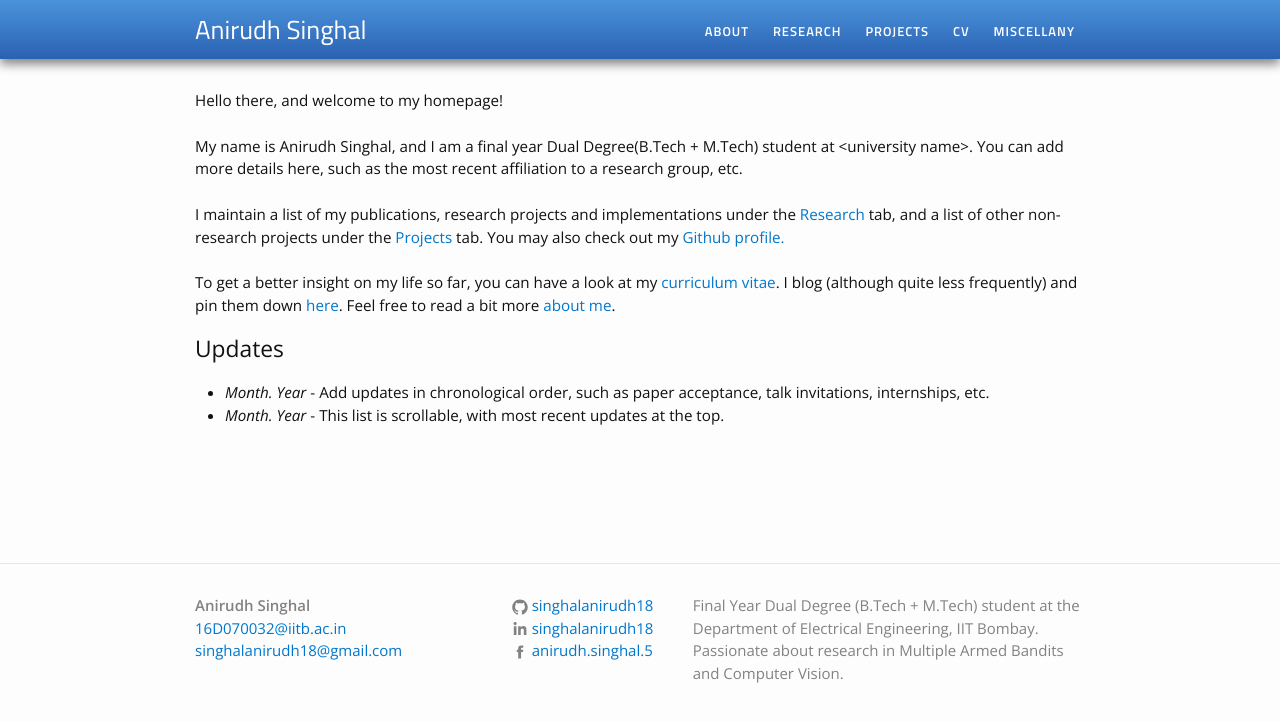
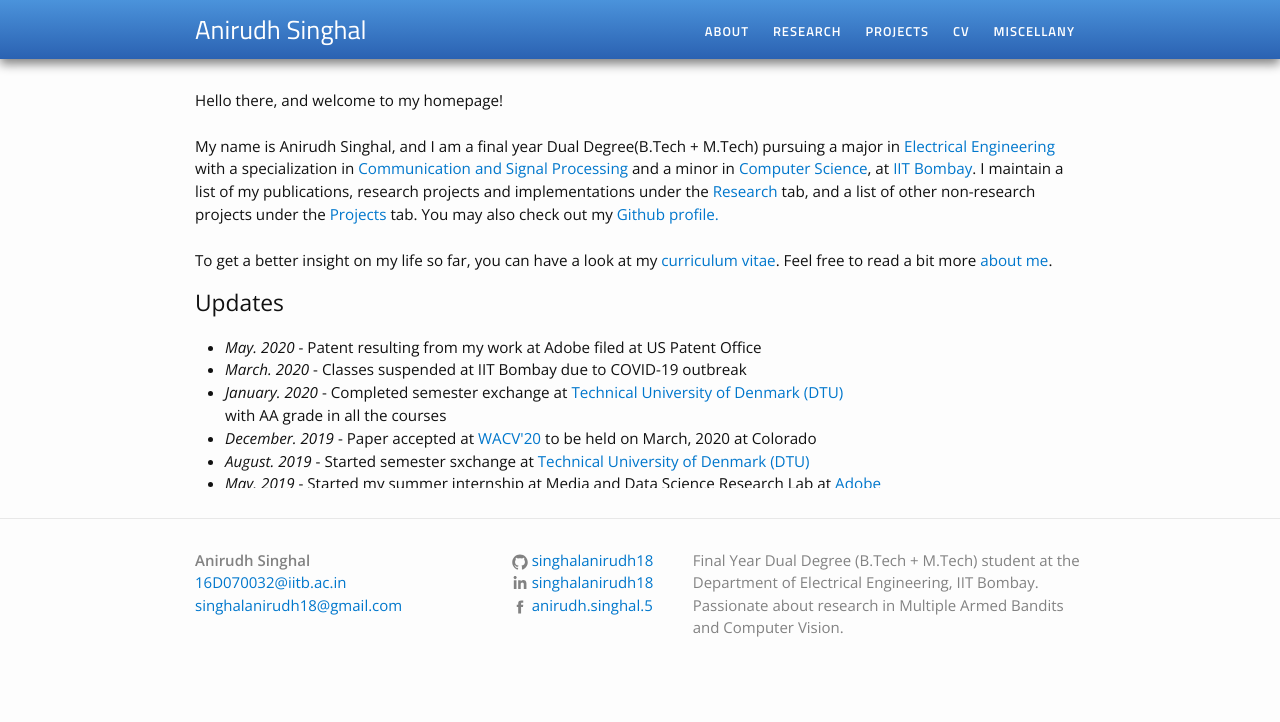
Before and after one commit to singhalanirudh18/singhalanirudh18.github.io, a Jekyll site: the page built from index.html, in a window 1280 px wide. Shown: the top 722 px of the page. Built offline with Jekyll 4.4.1, drawn with Linux system fonts in a browser that asks for light colours.

Commit message:
Intro updated, updates added

```diff
--- a/index.html
+++ b/index.html
@@ -4,19 +4,27 @@ layout: default
 
 <div class="home">
 
-<p>Hello there, and welcome to my homepage!<br><br>My name is Anirudh Singhal, and I am a final year Dual Degree(B.Tech + M.Tech) student at &lt;university name&gt;. You can add more details here, such as the most recent affiliation to a research group, etc.<br><br>
+<p>Hello there, and welcome to my homepage!<br><br>My name is Anirudh Singhal, and I am a final year Dual Degree(B.Tech + M.Tech) pursuing a major in <a href="https://www.ee.iitb.ac.in/web/">Electrical Engineering</a> with a specialization in <a href="https://www.ee.iitb.ac.in/~comgroup/">Communication and Signal Processing</a> and a minor in <a href="https://www.cse.iitb.ac.in/">Computer Science</a>, at <a href="http://www.iitb.ac.in/">IIT Bombay</a>.
 
-I maintain a list of my publications, research projects and implementations under the <a href="/research/">Research</a> tab, and a list of other non-research projects under the <a href="/projects">Projects</a> tab. You may also check out my <a href="">Github profile.</a><br><br>
+I maintain a list of my publications, research projects and implementations under the <a href="/research/">Research</a> tab, and a list of other non-research projects under the <a href="/projects">Projects</a> tab. You may also check out my <a href="https://github.com/singhalanirudh18">Github profile.</a><br><br>
 
-To get a better insight on my life so far, you can have a look at my <a href="/cv">curriculum vitae</a>. I blog (although quite less frequently) and pin them down <a href="/blog">here</a>. Feel free to read a bit more <a href="/about">about me</a>.</p>
+To get a better insight on my life so far, you can have a look at my <a href="/cv">curriculum vitae</a>. Feel free to read a bit more <a href="/about">about me</a>.</p>
 
 </div>
 
 <h2>Updates</h2>
 <div class="updates" style="height: 10em; overflow-y: scroll;">
 <ul>
-<li><i>Month. Year</i> - Add updates in chronological order, such as paper acceptance, talk invitations, internships, etc.</li>
-<li><i>Month. Year</i> - This list is scrollable, with most recent updates at the top.
+<li><i>May. 2020</i> - Patent resulting from my work at Adobe filed at US Patent Office</a></li>
+<li><i>March. 2020</i> - Classes suspended at IIT Bombay due to COVID-19 outbreak</a></li>
+<li><i>January. 2020</i> - Completed semester exchange at <a href="https://www.dtu.dk/english">Technical University of Denmark (DTU)</a></li> with AA grade in all the courses</a></li>
+<li><i>December. 2019</i> - Paper accepted at <a href="https://wacv20.wacv.net/">WACV'20</a> to be held on March, 2020 at Colorado</a></li>
+<li><i>August. 2019</i> - Started semester sxchange at <a href="https://www.dtu.dk/english">Technical University of Denmark (DTU)</a></li>
+<li><i>May. 2019</i> - Started my summer internship at Media and Data Science Research Lab at <a href="https://www.adobe.com/in/">Adobe</a></li>
+<li><i>April. 2019</i> - Awarded AP grade for exceptional performance in <a href="https://www.ee.iitb.ac.in/web/academics/courses/EE621">EE621: Markov Chains and Queuing Systems</a></li>
+<li><i>May. 2018</i> - Started my internship at <a href="https://okcredit.in/">OkCredit</a></li>
+<li><i>December. 2017</i> - Represented IIT Bombay in Inter IIT Tech Meet held at IIT Madras</li>
+<li><i>November. 2017</i> - Awarded AP grade for exceptional performance in <a href="https://www.ee.iitb.ac.in/web/academics/courses/EE225">EE225: Network Theory</a></li>
 </ul>
 
 </div>
```
